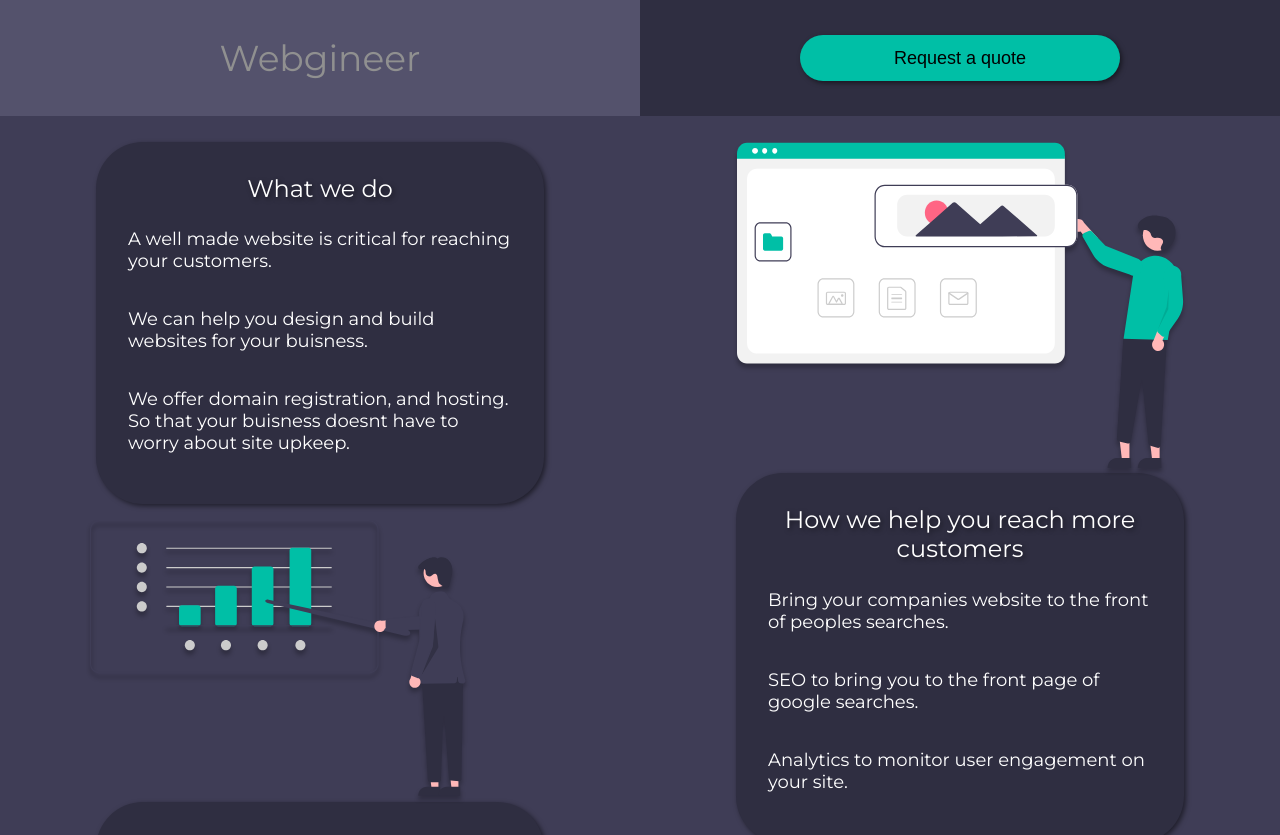
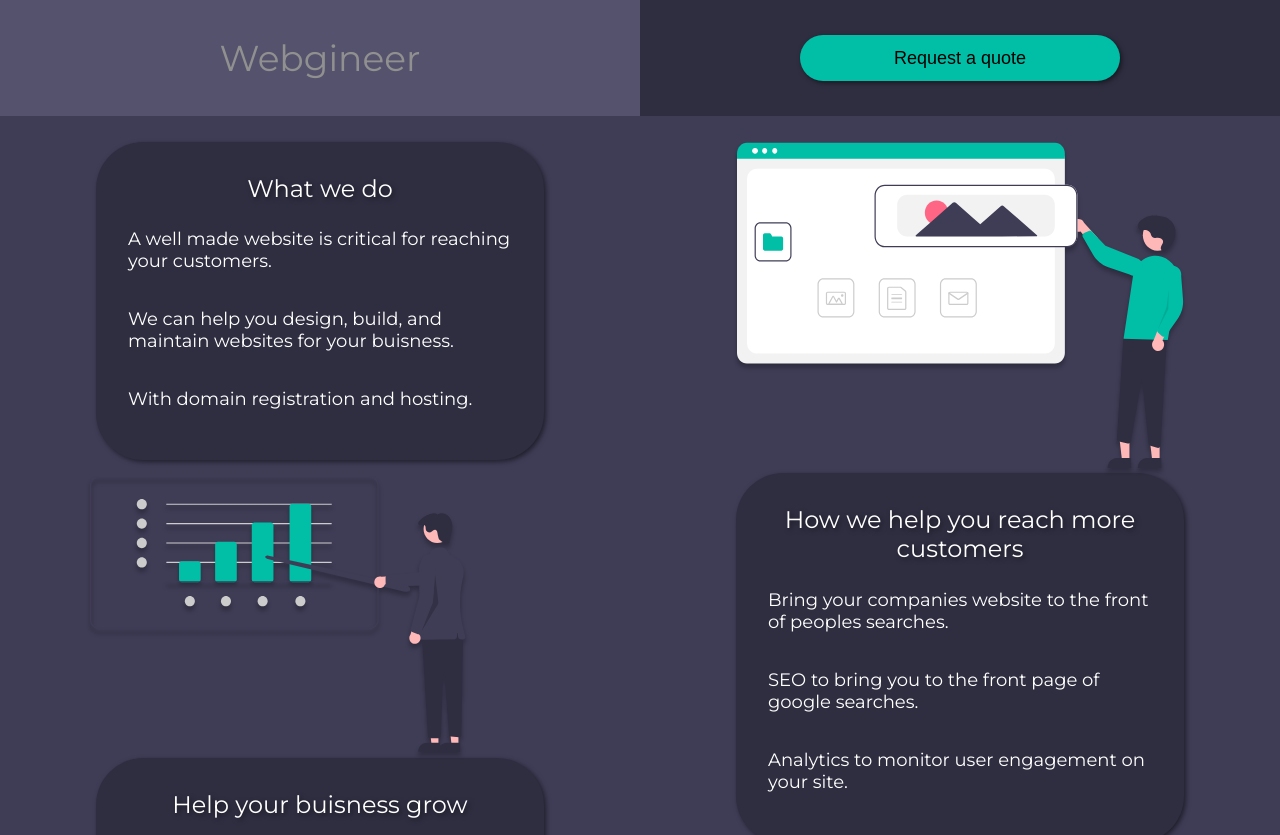
Before and after one commit to christophermarek/web_dev_studio, a Next.js app: page /info in a window 1280 px wide. Shown: the top 835 px of the page. Built offline with nearby package versions, Linux system fonts and the light colour scheme.

Commit message:
fix text

```diff
--- a/pages/info.tsx
+++ b/pages/info.tsx
@@ -19,8 +19,8 @@ const whatWeDo = {
     title: 'What we do',
     text: [
         'A well made website is critical for reaching your customers.',
-        'We can help you design and build websites for your buisness.',
-        'We offer domain registration, and hosting. So that your buisness doesnt have to worry about site upkeep.'
+        'We can help you design, build, and maintain websites for your buisness.',
+        'With domain registration and hosting.'
     ]
 }
 
```
